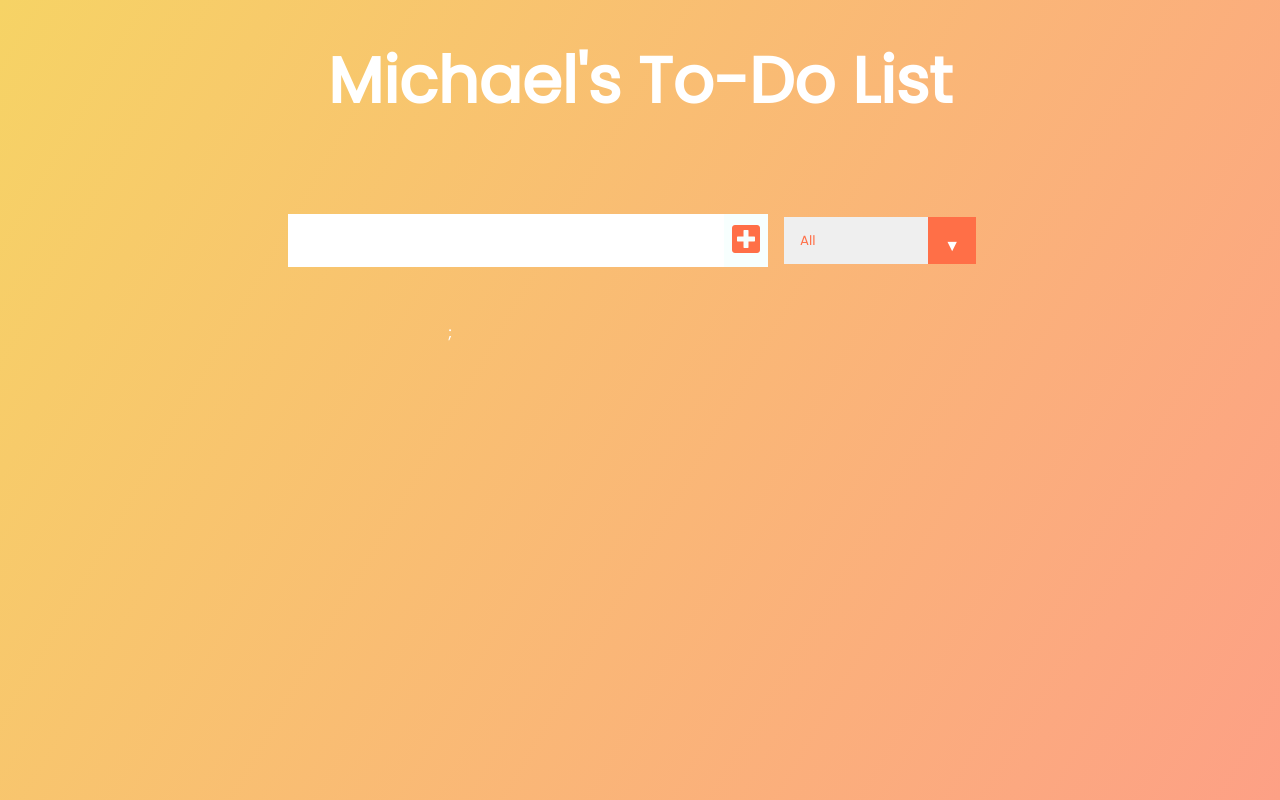
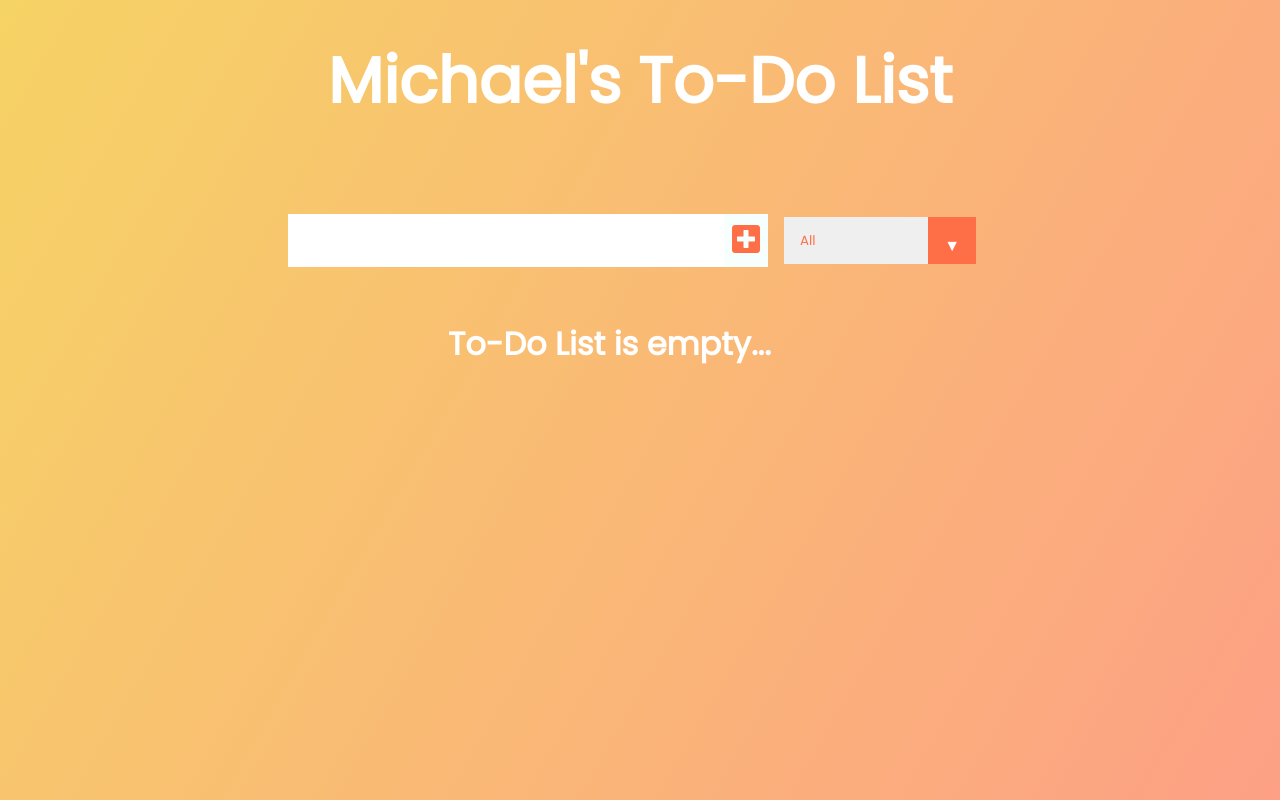
Before and after one commit to michaelsoffer/react-todo-app, a React (Create React App) app: page / in a window 1280 px wide. Built offline with nearby package versions, Linux system fonts and the light colour scheme.

Commit message:
tells user that todo list is empty when its empty

```diff
--- a/src/components/ToDoList.js
+++ b/src/components/ToDoList.js
@@ -3,6 +3,7 @@ import Todo from './Todo';
 
 // todoList component
 const ToDoList = ({ todos, setTodos, filteredTodos }) => {
+    if (filteredTodos.length > 0) {
         return(
             <div className="todo-container">
                 <ul className="todo-list">
@@ -19,6 +20,15 @@ const ToDoList = ({ todos, setTodos, filteredTodos }) => {
                 </ul>
             </div>
         );
+    } else {
+        return(
+            <div className="todo-container">
+                <ul className="todo-list">
+                    <h1>To-Do List is empty...</h1>
+                </ul>
+            </div>
+        );
+    }
 }
 
 export default ToDoList;
```
Lines whose indentation alone changed are shown as unchanged.
